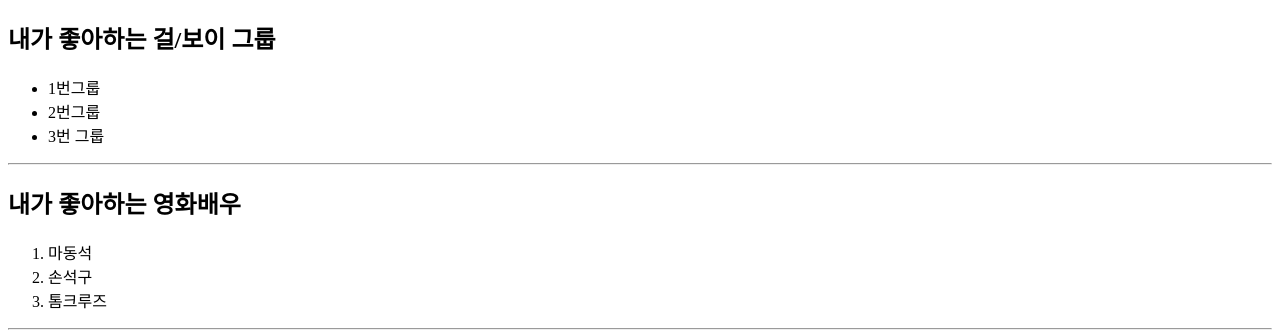
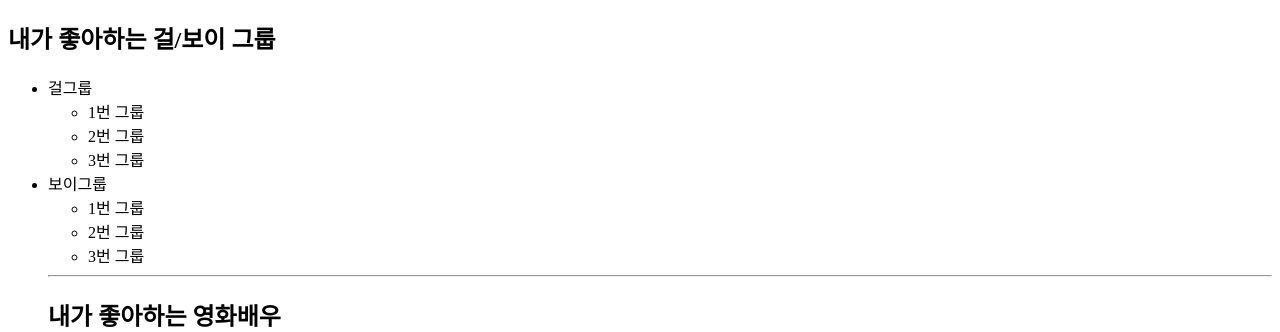
Before and after one commit to pinetreelch/html_tr2, a plain HTML site: page ch01/2_list_tr_2.html in a window 1280 px wide. Shown: the top 332 px of the page. Drawn offline with Linux system fonts and the light colour scheme.

Commit message:
list commit

```diff
--- a/ch01/2_list_tr_2.html
+++ b/ch01/2_list_tr_2.html
@@ -7,11 +7,20 @@
 <title>Document</title>
 
 <body>
+
 	<h2>내가 좋아하는 걸/보이 그룹</h2>
 	<ul>
-		<li>1번그룹</li>
-		<li>2번그룹</li>
-		<li>3번 그룹</li>
+		<li> 걸그룹
+			<ul>
+				<li>1번 그룹</li>
+				<li>2번 그룹</li>
+				<li>3번 그룹</li>
+			</ul>
+		<li> 보이그룹
+			<ul>
+				<li>1번 그룹</li>
+				<li>2번 그룹</li>
+				<li>3번 그룹</li>
 	</ul>
 	<hr>
 
@@ -41,11 +50,12 @@
 
 	<h2>이번 주말 캠핑 공지</h2>
 	<dl>
-	<dt>이번 주말 캠핑 공지사항</dt>
-	<dd><br></br>일시: 2022.07.01</dd>
-	<dd><br></br>위치: 강남역</dd>
-	<dd><br></br>드레스코드: 청바지, 흰티</dd>
+		<dt>이번 주말 캠핑 공지사항</dt>
+		<dd><br></br>일시: 2022.07.01</dd>
+		<dd><br></br>위치: 강남역</dd>
+		<dd><br></br>드레스코드: 청바지, 흰티</dd>
 	</dl>
 	<hr>
+
 </body>
 </html>
```
